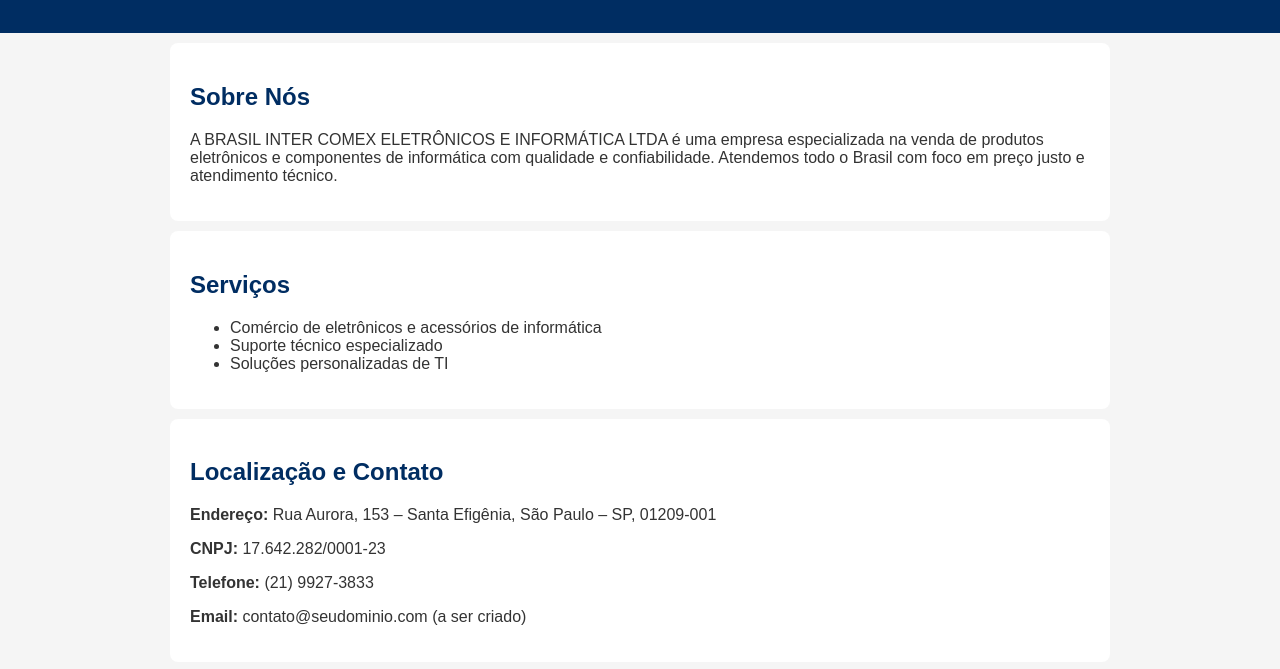
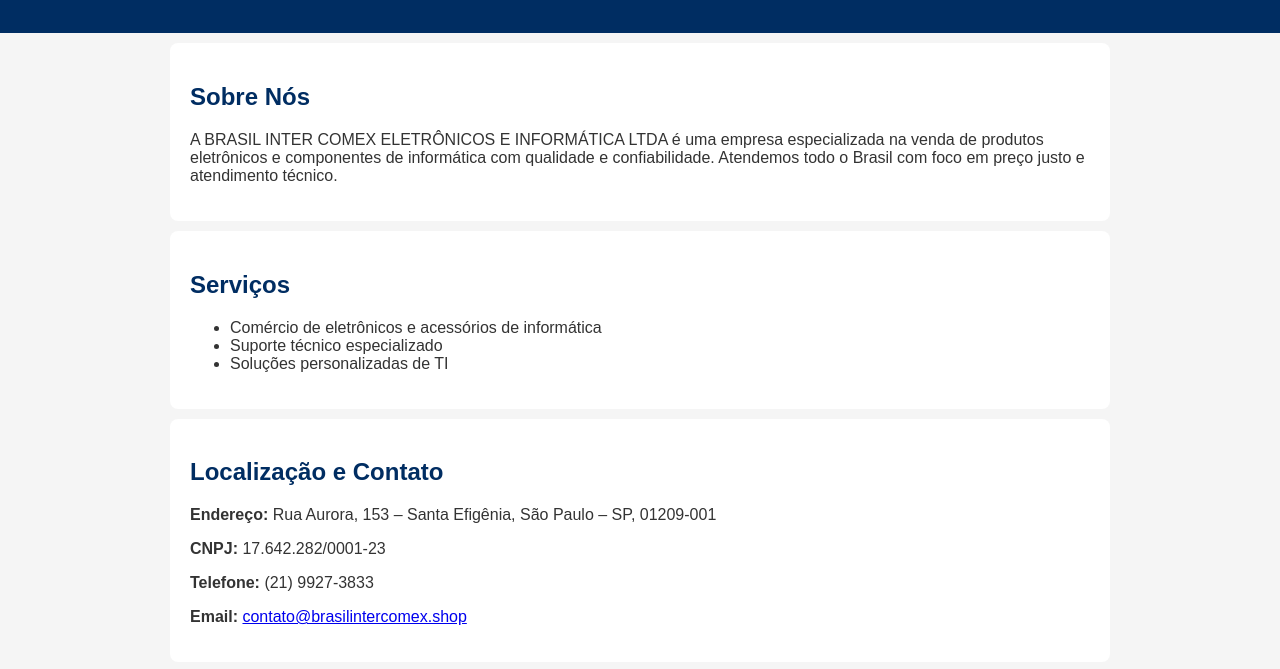
Before and after one commit to r46588052-boop/brasil-intercomex, a plain HTML site: page index.html in a window 1280 px wide. Shown: the part 121-790 px from the top of the page. Drawn offline with Linux system fonts and the light colour scheme.

Commit message:
Update index.html

```diff
--- a/index.html
+++ b/index.html
@@ -38,7 +38,8 @@
         <p><strong>Endereço:</strong> Rua Aurora, 153 – Santa Efigênia, São Paulo – SP, 01209-001</p>
         <p><strong>CNPJ:</strong> 17.642.282/0001-23</p>
         <p><strong>Telefone:</strong> (21) 9927-3833</p>
-        <p><strong>Email:</strong> contato@seudominio.com (a ser criado)</p>
+        <p><strong>Email:</strong> <a href="mailto:contato@brasilintercomex.shop">contato@brasilintercomex.shop</a></p>
+
     </section>
 
     <section>
```
